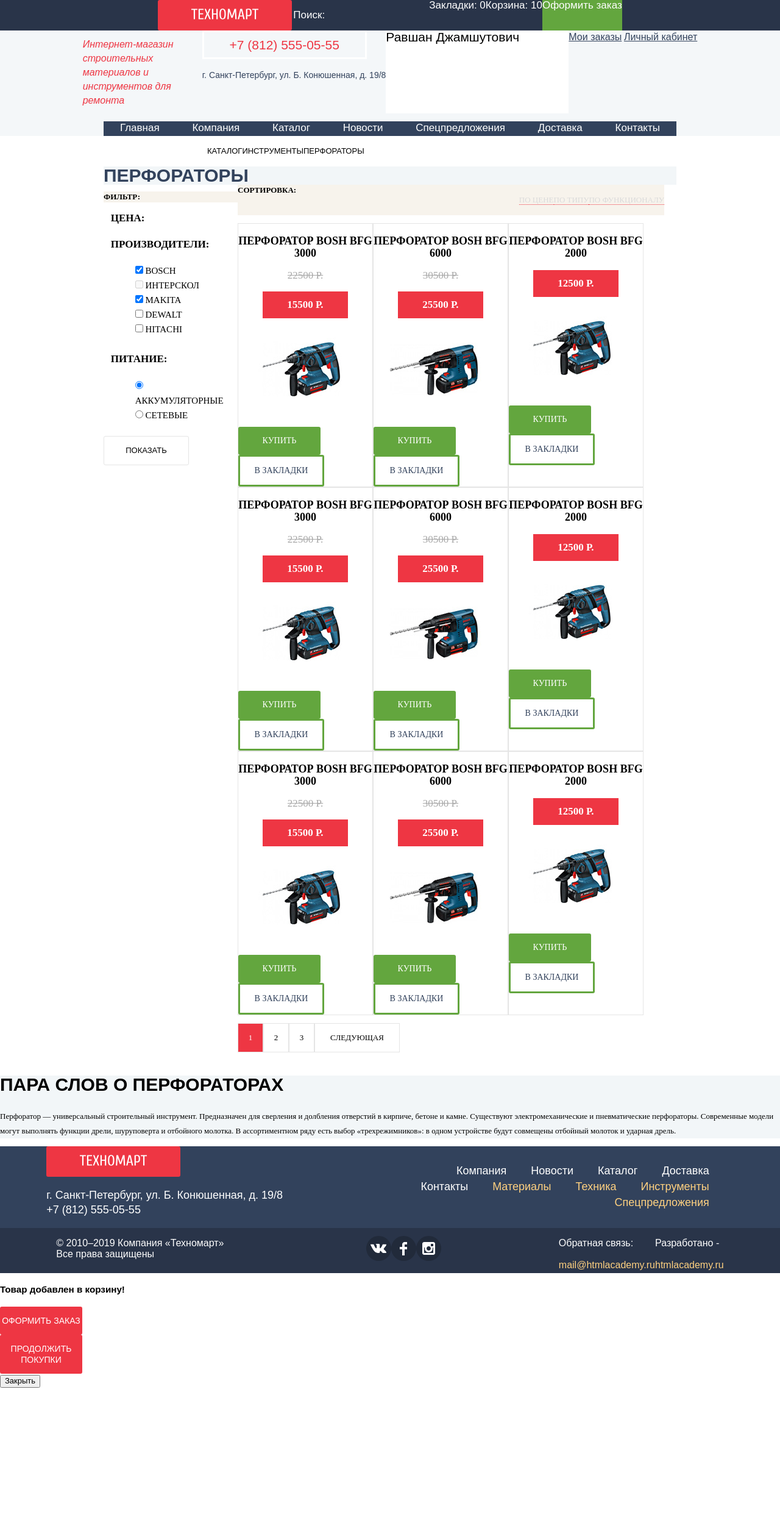
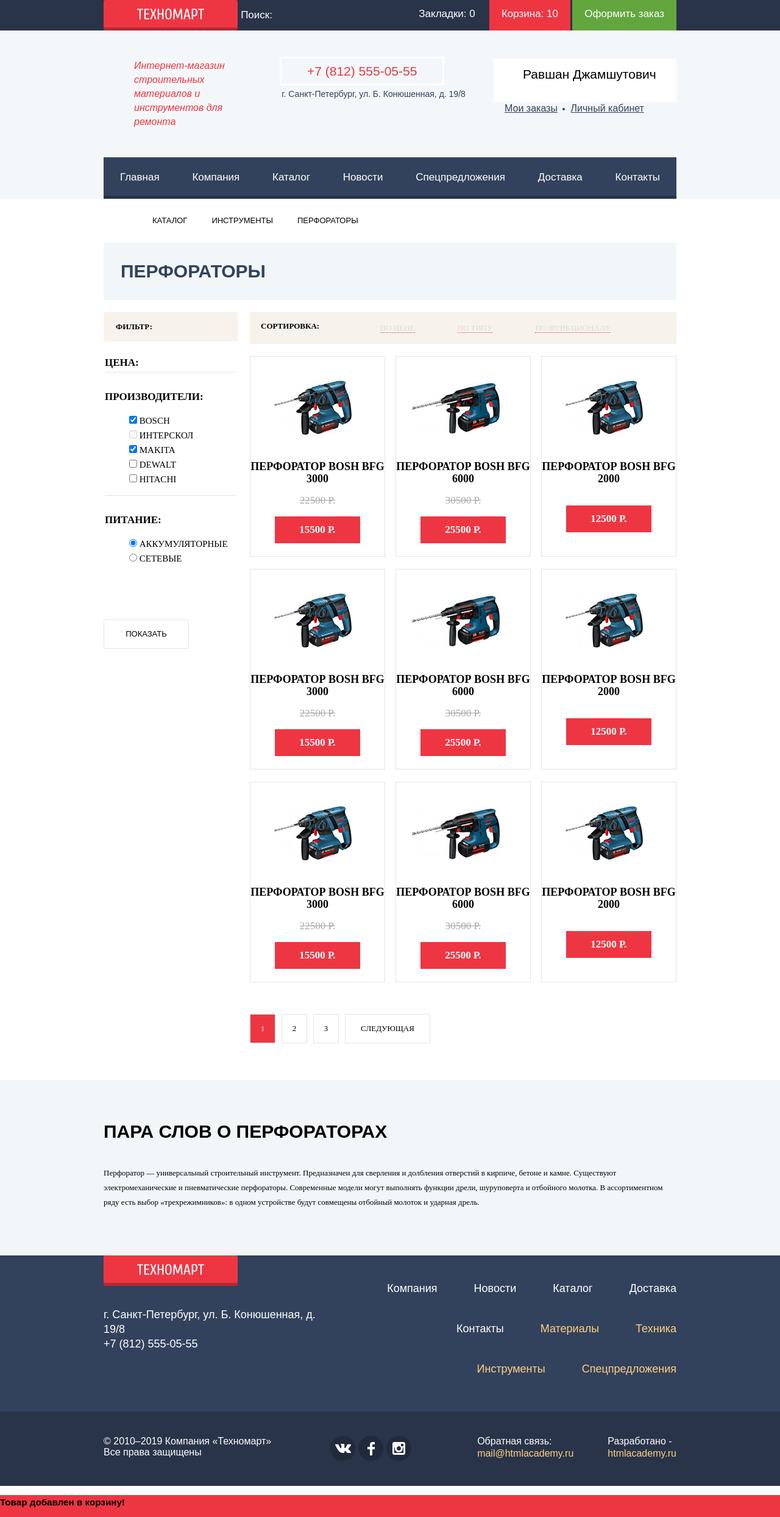
Before and after one commit to MaLkoLmX/439263-technomart-24, a plain HTML site: page catalog.html in a window 1280 px wide. Shown: the top 2488 px of the page at 61% size. Before the commit the page ends 2277 px from the top, so only its background shows below. Drawn offline with Linux system fonts and the light colour scheme; a web font is replaced by a local one.

Commit message:
15. Основное задание: начинаем строить сетку личного проекта на флексах

```diff
--- a/catalog.html
+++ b/catalog.html
@@ -10,8 +10,8 @@
 
   <body>
 
-    <header class="header">
-
+    <header class="header header--catalog">
+      <div class="container">
         <div class="header__menu menu">
           <a class="menu__logo button" href="index.html">
             <img src="img/logo-technomart.svg" width="110" height="18" alt="Логотип: Техномарт">
@@ -21,6 +21,7 @@
           <a class="menu__item basket" href="#">Корзина: 10</a>
           <a class="menu__item order" href="#">Оформить заказ</a>
         </div>
+      </div>
 
       <div class="header__main main">
         <h1 class="main__title">Интернет-магазин строительных материалов и инструментов для ремонта</h1>
@@ -28,12 +29,12 @@
           <a class="main__tell" href="tel:+78125550555">+7 (812) 555-05-55</a>
           <p class="main__address">г. Санкт-Петербург, ул. Б. Конюшенная, д. 19/8</p>
         </div>
-        <div class="main__user user">
+        <div class="main__user user user--catalog">
           <!-- <a class="user__button login" href="#">Войти</a>
           <a class="user__button checkIn" href="#">Регистрация</a> -->
           <a class="user__user" href="#">Равшан Джамшутович</a>
           <div class="user__wrapper">
-            <a class="user__link" href="#">Мои заказы</a>
+            <a class="user__link user__link--point" href="#">Мои заказы</a>
             <a class="user__link" href="#">Личный кабинет</a>
           </div>
         </div>
@@ -84,7 +85,7 @@
           <section class="perforators__filters filters">
             <h2 class="filters__title">Фильтр:</h2>
             <form class="filters__filter filter" method="get" action="https://echo.htmlacademy.ru">
-              <fieldset class="filters__field">
+              <fieldset class="filters__field filters__field--price">
                 <legend class="filters__name">Цена:</legend>
                 <div class="filre__range"></div>
               </fieldset>
@@ -125,7 +126,7 @@
                 </ul>
               </fieldset>
 
-              <fieldset class="filters__field">
+              <fieldset class="filters__field filters__field--nutrition">
                 <legend class="filters__name">Питание:</legend>
                 <ul class="filters__list">
                   <li>
@@ -163,10 +164,10 @@
                   <a class="sorting__link" href="#">По функционалу</a>
                 </li>
                 <li>
-                  <a class="sorting__link" href="#"><span class="visually-hidden">По возрастанию</span></a>
+                  <a class="sorting__link sorting__link--arrow" href="#"><span class="visually-hidden">По возрастанию</span></a>
                 </li>
                 <li>
-                  <a class="sorting__link" href="#"><span class="visually-hidden">По убыванию</span></a>
+                  <a class="sorting__link sorting__link--arrow" href="#"><span class="visually-hidden">По убыванию</span></a>
                 </li>
               </ul>
             </div>
@@ -176,7 +177,7 @@
                 <h3 class="products__item-title">Перфоратор BOSH BFG 3000</h3>
                 <p class="products__price">22500 Р.</p>
                 <b class="products__discounts">15500 Р.</b>
-                <img src="img/Perforator-3000.jpg" width="218" height="170" alt="Перфоратор BOSH BFG 3000">
+                <img class="catalog__img" src="img/Perforator-3000.jpg" width="218" height="170" alt="Перфоратор BOSH BFG 3000">
                 <div class="catalog__pointed">
                   <a class="catalog-button button" href="#">Купить</a>
                   <a class="catalog-bookmark button" href="#">В закладки</a>
@@ -186,7 +187,7 @@
                 <h3 class="products__item-title">Перфоратор BOSH BFG 6000</h3>
                 <p class="products__price">30500 Р.</p>
                 <b class="products__discounts">25500 Р.</b>
-                <img src="img/Perforator-6000.jpg" width="218" height="170" alt="Перфоратор BOSH BFG 6000">
+                <img class="catalog__img" src="img/Perforator-6000.jpg" width="218" height="170" alt="Перфоратор BOSH BFG 6000">
                 <div class="catalog__pointed">
                   <a class="catalog-button button" href="#">Купить</a>
                   <a class="catalog-bookmark button" href="#">В закладки</a>
@@ -196,7 +197,7 @@
                 <h3 class="products__item-title">Перфоратор BOSH BFG 2000</h3>
                 <p class="products__price"></p>
                 <b class="products__discounts">12500 Р.</b>
-                <img src="img/Perforator-3000.jpg" width="218" height="170" alt="Перфоратор BOSH BFG 2000">
+                <img class="catalog__img" src="img/Perforator-3000.jpg" width="218" height="170" alt="Перфоратор BOSH BFG 2000">
                 <div class="catalog__pointed">
                   <a class="catalog-button button" href="#">Купить</a>
                   <a class="catalog-bookmark button" href="#">В закладки</a>
@@ -206,7 +207,7 @@
                 <h3 class="products__item-title">Перфоратор BOSH BFG 3000</h3>
                 <p class="products__price">22500 Р.</p>
                 <b class="products__discounts">15500 Р.</b>
-                <img src="img/Perforator-3000.jpg" width="218" height="170" alt="Перфоратор BOSH BFG 3000">
+                <img class="catalog__img" src="img/Perforator-3000.jpg" width="218" height="170" alt="Перфоратор BOSH BFG 3000">
                 <div class="catalog__pointed">
                   <a class="catalog-button button" href="#">Купить</a>
                   <a class="catalog-bookmark button" href="#">В закладки</a>
@@ -216,7 +217,7 @@
                 <h3 class="products__item-title">Перфоратор BOSH BFG 6000</h3>
                 <p class="products__price">30500 Р.</p>
                 <b class="products__discounts">25500 Р.</b>
-                <img src="img/Perforator-6000.jpg" width="218" height="170" alt="Перфоратор BOSH BFG 6000">
+                <img class="catalog__img" src="img/Perforator-6000.jpg" width="218" height="170" alt="Перфоратор BOSH BFG 6000">
                 <div class="catalog__pointed">
                   <a class="catalog-button button" href="#">Купить</a>
                   <a class="catalog-bookmark button" href="#">В закладки</a>
@@ -226,7 +227,7 @@
                 <h3 class="products__item-title">Перфоратор BOSH BFG 2000</h3>
                 <p class="products__price"></p>
                 <b class="products__discounts">12500 Р.</b>
-                <img src="img/Perforator-3000.jpg" width="218" height="170" alt="Перфоратор BOSH BFG 2000">
+                <img class="catalog__img" src="img/Perforator-3000.jpg" width="218" height="170" alt="Перфоратор BOSH BFG 2000">
                 <div class="catalog__pointed">
                   <a class="catalog-button button" href="#">Купить</a>
                   <a class="catalog-bookmark button" href="#">В закладки</a>
@@ -236,7 +237,7 @@
                 <h3 class="products__item-title">Перфоратор BOSH BFG 3000</h3>
                 <p class="products__price">22500 Р.</p>
                 <b class="products__discounts">15500 Р.</b>
-                <img src="img/Perforator-3000.jpg" width="218" height="170" alt="Перфоратор BOSH BFG 3000">
+                <img class="catalog__img" src="img/Perforator-3000.jpg" width="218" height="170" alt="Перфоратор BOSH BFG 3000">
                 <div class="catalog__pointed">
                   <a class="catalog-button button" href="#">Купить</a>
                   <a class="catalog-bookmark button" href="#">В закладки</a>
@@ -246,7 +247,7 @@
                 <h3 class="products__item-title">Перфоратор BOSH BFG 6000</h3>
                 <p class="products__price">30500 Р.</p>
                 <b class="products__discounts">25500 Р.</b>
-                <img src="img/Perforator-6000.jpg" width="218" height="170" alt="Перфоратор BOSH BFG 6000">
+                <img class="catalog__img" src="img/Perforator-6000.jpg" width="218" height="170" alt="Перфоратор BOSH BFG 6000">
                 <div class="catalog__pointed">
                   <a class="catalog-button button" href="#">Купить</a>
                   <a class="catalog-bookmark button" href="#">В закладки</a>
@@ -256,7 +257,7 @@
                 <h3 class="products__item-title">Перфоратор BOSH BFG 2000</h3>
                 <p class="products__price"></p>
                 <b class="products__discounts">12500 Р.</b>
-                <img src="img/Perforator-3000.jpg" width="218" height="170" alt="Перфоратор BOSH BFG 2000">
+                <img class="catalog__img" src="img/Perforator-3000.jpg" width="218" height="170" alt="Перфоратор BOSH BFG 2000">
                 <div class="catalog__pointed">
                   <a class="catalog-button button" href="#">Купить</a>
                   <a class="catalog-bookmark button" href="#">В закладки</a>
@@ -283,8 +284,10 @@
         </div>
 
         <section class="about-perforators">
+          <div class="about-perforators-columns">
             <h2 class="about-perforators__title">Пара слов о перфораторах</h2>
             <p class="about-perforators__description">Перфоратор — универсальный строительный инструмент. Предназначен для сверления и долбления отверстий в кирпиче, бетоне и камне. Существуют электромеханические и пневматические перфораторы. Современные модели могут выполнять функции дрели, шуруповерта и отбойного молотка. В ассортиментном ряду есть выбор «трехрежимников»: в одном устройстве будут совмещены отбойный молоток и ударная дрель.</p>
+          </div>
         </section>
 
       </div>
@@ -292,6 +295,7 @@
     </main>
 
     <footer class="footer">
+      <div class="container-footer">
         <div class="footer__footer-top footer-top">
           <div class="footer-top__container">
             <a class="menu__logo button" href="index.html">
@@ -304,19 +308,19 @@
           </div>
 
           <ul class="footer-top__nav nav">
-          <li>
+            <li class="nav__item">
               <a class="nav__link" href="company.html">Компания</a>
             </li>
-          <li>
+            <li class="nav__item">
               <a class="nav__link" href="news.html">Новости</a>
             </li>
-          <li>
+            <li class="nav__item">
               <a class="nav__link" href="catalog.html">Каталог</a>
             </li>
-          <li>
+            <li class="nav__item">
               <a class="nav__link" href="delivery.html">Доставка</a>
             </li>
-          <li>
+            <li class="nav__item">
               <a class="nav__link" href="contacts.html">Контакты</a>
             </li>
             <li>
@@ -333,7 +337,9 @@
             </li>
           </ul>
         </div>
+      </div>
 
+      <div class="container-foter-bottom">
         <div class="footer__footer-bottom footer-bottom">
           <div class="footer-bottom__rights rights">
             <p class="rights__protection">
@@ -384,13 +390,14 @@
           </div>
 
           <div class="footer-bottom__copyright copyright">
-          <div>
+            <div class="copyright__wrapper">
               <p class="copyright__description">Обратная связь:</p>
               <a class="copyright__link" href="mailto:mail@htmlacademy.ru">mail@htmlacademy.ru</a>
             </div>
-          <div>
+            <div class="copyright__wrapper">
               <p class="copyright__description">Разработано -</p>
               <a class="copyright__link" href="https://htmlacademy.ru/">htmlacademy.ru</a>
+            </div>
           </div>
         </div>
 
--- a/css/style.css
+++ b/css/style.css
@@ -62,20 +62,34 @@
 
 .header {
   width: 100%;
+  margin-bottom: 59px;
 
   background-color: #f4f7f9;
 }
 
+.header--catalog {
+  margin-bottom: 24px;
+}
+
+.container {
+  width: 100%;
+  margin-bottom: 46px;
+
+  background-color: #293449;
+}
+
 .menu {
   display: flex;
-  justify-content: center;
-  background-color: #293449;
+  justify-content: space-between;
+  width: 940px;
+  margin: 0 auto;
 }
 
 .menu__logo {
   padding: 14px 0;
   width: 220px;
-  background-color: #ee3643;
+
+  box-shadow: inset 0 -5px 0 0 rgba(0, 0, 0, 0.24);
 }
 
 .menu__logo:focus,
@@ -88,6 +102,7 @@
 }
 
 .menu__item {
+  padding: 14px 20px;
   font-size: 17px;
   line-height: 18px;
   color: #ffffff;
@@ -115,7 +130,12 @@
   background-color: #518534;
 }
 
+.basket {
+  background-color: #ee3643;
+}
+
 .menu__search {
+  width: 271px;
   font-size: 17px;
   line-height: 18px;
   color: #000000;
@@ -146,9 +166,15 @@
   flex-wrap: wrap;
 }
 
+.user--catalog {
+  width: 300px;
+}
+
 .user__user {
   display: block;
   width: 300px;
+  padding: 15px 0;
+  padding-left: 48px;
 
   font-size: 21px;
   line-height: 21px;
@@ -162,11 +188,26 @@
 }
 
 .user__link {
+  position: relative;
+  margin-left: 18px;
+
   font-size: 16px;
   line-height: 18px;
   color: #32425c;
 
   text-decoration: underline;
+}
+
+.user__link--point::after {
+  content: "";
+  position: absolute;
+  width: 4px;
+  height: 4px;
+  right: -12px;
+  top: 8px;
+
+  background-color: #32425c;
+  border-radius: 50%;
 }
 
 .user__link:focus,
@@ -180,12 +221,17 @@
 
 .main {
   display: flex;
-  justify-content: center;
+  justify-content: space-between;
+  width: 940px;
+  margin: 0 auto;
+  margin-bottom: 47px;
 }
 
 .main__title {
   display: block;
   width: 196px;
+  margin: 0;
+  padding-left: 50px;
 
   font-size: 16px;
   line-height: 23px;
@@ -197,6 +243,8 @@
 .main__tell {
   display: block;
   width: 264px;
+  margin: 0;
+  margin-bottom: 5px;
   padding: 10px 0;
 
   font-size: 21px;
@@ -204,10 +252,12 @@
   color: #ee3643;
   text-align: center;
 
-  border: 3px solid #ffffff;
+  outline: 3px solid #ffffff;
 }
 
 .main__address {
+  margin: 0;
+
   font-size: 14px;
   line-height: 24px;
   color: #32425c;
@@ -215,6 +265,8 @@
 
 .user__button {
   width: 120px;
+  margin-bottom: 20px;
+  margin-left: 10px;
   padding-top: 14px;
 
   font-size: 21px;
@@ -245,9 +297,11 @@
 .site-list {
   display: flex;
   justify-content: space-around;
-  padding: 0;
+  margin: 0;
+  padding: 22px 0;
 
   list-style: none;
+  box-shadow: inset 0 -5px 0 0 rgba(0, 0, 0, 0.24);
 }
 
 .site-silt__link {
@@ -269,6 +323,7 @@
 
 .offers {
   margin: 0 auto;
+  margin-bottom: 53px;
   width: 940px;
 }
 
@@ -283,11 +338,13 @@
 .offer__wrapper-second {
   display: flex;
   flex-direction: column;
+  margin-left: 20px;
 }
 
 .offers__item {
   width: 300px;
-  height: 123px;
+  margin-bottom: 20px;
+  padding: 16px 0;
 }
 
 .offers__item-img {
@@ -298,6 +355,8 @@
 
 .offers__title {
   margin: 0;
+  margin-left: 25px;
+  margin-bottom: 15px;
 
   font-size: 24px;
   line-height: 30px;
@@ -306,6 +365,8 @@
 }
 
 .offers__item-button {
+  margin-left: 25px;
+
   background-color: rgba(0,0,0, 0.1);
 }
 
@@ -326,6 +387,8 @@
 }
 
 .instruments {
+  margin-left: 20px;
+
   background-color: #3bbce3;
   background-image: url(../img/icon-instruments.svg);
   background-repeat: no-repeat;
@@ -336,6 +399,8 @@
 .perforators {
   width: 620px;
   height: 266px;
+  margin: 0;
+  padding: 0;
 }
 
 .drills__wrapper,
@@ -394,15 +459,21 @@
 }
 
 .popular-title {
+  margin: 32px 30px;
+
   font-size: 30px;
   line-height: 30px;
   color: #32425c;
   text-transform: uppercase;
 }
 
+.products {
+  margin-bottom: 21px;
+}
+
 .products__button,
 .manufacturers__button {
-  margin: 0;
+  margin: 25px 30px;
   width: 253px;
 }
 
@@ -410,6 +481,7 @@
   display: flex;
   justify-content: space-between;
   margin: 0 auto;
+  margin-bottom: 20px;
   width: 940px;
 
   background-color: #f9f5f0;
@@ -427,6 +499,7 @@
 
 .products__item {
   width: 219px;
+  padding-bottom: 22px;
 
   font-family: "PT Sans";
   text-align: center;
@@ -435,12 +508,23 @@
   border: 1px solid #eaeaea;
 }
 
+.products__cart {
+  display: flex;
+  flex-direction: column;
+}
+
+.products__img {
+  order: -1;
+}
+
 .products__item:focus,
 .products__item:hover {
   box-shadow: 0 10px 25px rgba(41, 52, 73, 0.5);
 }
 
 .products__item-title {
+  margin: 0;
+
   font-size: 18px;
   line-height: 20px;
   color: #000000;
@@ -466,10 +550,15 @@
   background-color: #ee3643;
 }
 
+.manufacturers {
+  margin-bottom: 60px;
+}
+
 .manufacturers__wrapper {
   display: flex;
   justify-content: space-between;
   margin: 0 auto;
+  margin-bottom: 20px;
   width: 940px;
 
   background-color: #f9f5f0;
@@ -487,7 +576,9 @@
 }
 
 .manufacturers__item {
-  width: 219px;
+  width: 220px;
+  margin-bottom: 20px;
+
   border: 1px solid #eaeaea;
 
   text-align: center;
@@ -502,17 +593,32 @@
   opacity: 0.3;
 }
 
+.manufacturers__cart {
+  display: flex;
+  align-items: center;
+  justify-content: center;
+  height: 100%;
+}
+
+.manufacturers__cart img {
+  margin: auto;
+}
+
 .services {
+  margin-bottom: 80px;
+
   background-color: #f4f8f9;
 }
 
 .services__columns {
   width: 940px;
   margin: 0 auto;
+  padding-top: 60px;
 }
 
 .services__title {
-  margin-left: 130px;
+  margin: 0;
+  margin-bottom: 40px;
 
   font-size: 30px;
   line-height: 30px;
@@ -522,6 +628,7 @@
 
 .slider-service__title {
   margin: 0;
+  margin-bottom: 40px;
   font-size: 36px;
   line-height: 24px;
   color: #32425c;
@@ -531,12 +638,44 @@
 .services__description,
 .slider-service__description {
   display: block;
-  margin-left: 130px;
   width: 400px;
+  margin: 0;
 
   font-size: 13px;
   line-height: 24px;
   color: #000000;
+}
+
+.services__description {
+  margin-bottom: 75px;
+}
+
+.slider-service__slides {
+  padding-top: 48px;
+}
+
+.slider-service__kinds {
+  width: 640px;
+  padding-bottom: 132px;
+
+  background-repeat: no-repeat;
+  background-position: 110px 35px;
+}
+
+.delivery-service {
+  background-image: url("../img/delivery.png");
+}
+
+.warranty-service {
+  display: none;
+
+  background-image: url("../img/warranty.png");
+}
+
+.credit-service {
+  display: none;
+
+  background-image: url("../img/credit.png");
 }
 
 .slider-service__description {
@@ -573,7 +712,7 @@
 .slider-service__control {
   display: flex;
   flex-direction: column;
-  margin-left: 130px;
+  margin-right: 80px;
 }
 
 .slider-service__button {
@@ -596,7 +735,9 @@
 
 .page-main__wrapper {
   display: flex;
+  justify-content: space-between;
   margin: 0 auto;
+  margin-bottom: 85px;
   width: 940px;
 }
 
@@ -609,6 +750,9 @@
 
 .aboutUs__description {
   width: 530px;
+  margin: 0;
+  margin-top: 40px;
+  margin-bottom: 30px;
 
   font-family: "PT Sans";
   font-size: 13px;
@@ -621,6 +765,8 @@
 }
 
 .aboutUs__list {
+  margin: 0;
+  margin-bottom: 40px;
   list-style: none;
 }
 
@@ -652,6 +798,8 @@
 }
 
 .contacts__title {
+  margin: 0;
+
   font-size: 30px;
   line-height: 30px;
   color: #000000;
@@ -660,24 +808,37 @@
 
 .contacts__description {
   width: 177px;
+  margin: 40px 0;
 
   font-size: 13px;
   line-height: 24px;
   color: #000000;
 }
 
+.contacnts__map {
+  margin-bottom: 40px;
+}
+
 .contacts__button {
   width: 300px;
 }
 
-.footer-top {
-  display: flex;
-  justify-content: space-around;
-
+.container-footer {
+  padding-bottom: 56px;
   background-color: #32425c;
 }
 
+.footer-top {
+  display: flex;
+  justify-content: space-between;
+  width: 940px;
+  margin: 0 auto;
+}
+
 .footer-top__contacts {
+  margin: 0;
+  margin-top: 35px;
+
   font-size: 18px;
   line-height: 24px;
   color: #ffffff;
@@ -688,13 +849,20 @@
   justify-content: flex-end;
   flex-wrap: wrap;
   align-content: center;
-  width: 547px;
+  width: 615px;
+  padding: 0;
+  margin: 0;
+  margin-top: 42px;
 
   list-style: none;
 }
 
+.nav__item {
+  margin-bottom: 40px;
+}
+
 .nav__link {
-  margin-right: 40px;
+  margin-left: 60px;
 
   font-size: 18px;
   line-height: 24px;
@@ -716,14 +884,21 @@
   color: #ffd180;
 }
 
-.footer-bottom {
-  display: flex;
-  justify-content: space-around;
-
+.container-foter-bottom {
+  padding: 40px 0;
   background-color: #293449;
 }
 
+.footer-bottom {
+  display: flex;
+  justify-content: space-between;
+  width: 940px;
+  margin: 0 auto;
+}
+
 .rights__protection {
+  margin: 0;
+
   font-size: 16px;
   line-height: 18px;
   color: #ffffff;
@@ -733,6 +908,7 @@
   display: flex;
   justify-content: center;
   width: 140px;
+  margin: 0;
 
   list-style: none;
 }
@@ -743,6 +919,7 @@
   justify-content: center;
   width: 41px;
   height: 41px;
+  margin-left: 5px;
 
   background-color: #212a3a;
   border-radius: 50%;
@@ -758,7 +935,13 @@
   display: flex;
 }
 
+.copyright__wrapper {
+  margin-left: 56px;
+}
+
 .copyright__description {
+  margin: 0;
+
   font-size: 16px;
   line-height: 18px;
   color: #ffffff;
@@ -783,16 +966,19 @@
 .catalog-columns {
   width: 940px;
   margin: 0 auto;
+  margin-bottom: 60px;
 }
 
 .perforators-filter__nav {
   display: flex;
-  margin-left: 130px;
+  margin-bottom: 24px;
 
   list-style: none;
 }
 
 .perforators-filter__nav-link {
+  margin-right: 40px;
+
   font-size: 13px;
   line-height: 18px;
   color: #000000;
@@ -801,7 +987,10 @@
 
 .perforators-filter__title {
   margin: 0 auto;
-  width: 940px;
+  width: auto;
+  margin-bottom: 20px;
+  padding: 32px 0;
+  padding-left: 28px;
 
   font-size: 30px;
   line-height: 30px;
@@ -813,9 +1002,15 @@
 
 .filters {
   width: 220px;
+  margin-right: 20px;
 }
 
 .filters__title {
+  width: auto;
+  margin: 0;
+  margin-bottom: 20px;
+  padding: 15px 20px;
+
   font-size: 13px;
   line-height: 18px;
   color: #000000;
@@ -837,6 +1032,15 @@
 }
 
 .filters__field {
+  margin-bottom: 25px;
+  padding: 0;
+
+  border: none;
+  border-bottom: 1px solid #e5e5e5;
+}
+
+.filters__field--nutrition {
+  margin-bottom: 74px;
   border: none;
 }
 
@@ -876,7 +1080,9 @@
 .sorting {
   display: flex;
   justify-content: space-between;
-  width: 700px;
+  width: auto;
+  margin-bottom: 20px;
+  padding: 14px 18px;
 
   background-color: #f7f3ec;
 }
@@ -889,16 +1095,24 @@
 
 .sorting__type {
   display: flex;
+  margin: 0;
+  padding: 0;
 
   list-style: none;
 }
 
 .sorting__link {
+  margin-left: 70px;
+
   font-size: 13px;
   line-height: 18px;
   color: #dadada;
 
   border-bottom: 1px dotted #ee3643;
+}
+
+.sorting__link--arrow {
+  margin-left: 45px;
 }
 
 .sorting__link:focus,
@@ -922,10 +1136,17 @@
   display: flex;
   flex-wrap: wrap;
   padding: 0;
+  margin: 0;
+  margin-bottom: 52px;
 }
 
 .catalog__item {
+  display: flex;
+  flex-direction: column;
   width: 220px;
+  margin-right: 17px;
+  margin-bottom: 20px;
+  padding-bottom: 21px;
 
   text-align: center;
 
@@ -938,7 +1159,24 @@
   box-shadow: 0 10px 25px rgba(41, 52, 73, 0.5);
 }
 
+.catalog__item:nth-child(3n) {
+  margin-right: 0;
+}
+
+.catalog__item:nth-child(7),
+.catalog__item:nth-child(8),
+.catalog__item:nth-child(9) {
+  margin-bottom: 0;
+}
+
+.catalog__pointed {
+  display: none;
+  width: auto;
+}
+
 .catalog-button {
+  margin: 0 auto;
+
   font-size: 14px;
   line-height: 18px;
   color: #ffffff;
@@ -955,13 +1193,20 @@
   background-color: #518534;
 }
 
+.catalog__img {
+  order: -1;
+}
+
 .catalog-bookmark {
+  margin: 0 auto;
+  margin-top: 7px;
+
   font-size: 14px;
   line-height: 18px;
   color: #32425c;
 
   background-color: #ffffff;
-  border: 3px solid #63a63e;
+  outline: 3px solid #63a63e;
 }
 
 .catalog-bookmark:focus,
@@ -980,6 +1225,7 @@
 .catalog__pagination {
   display: flex;
   padding: 0;
+  margin: 0;
 
   list-style: none;
 }
@@ -988,6 +1234,7 @@
   display: block;
   padding: 14px 0;
   width: 40px;
+  margin-right: 10px;
 
   font-size: 13px;
   line-height: 18px;
@@ -1015,11 +1262,21 @@
   background-color: #ee3643;
 }
 
+.about-perforators-columns {
+  width: 940px;
+  margin: 0 auto;
+}
+
 .about-perforators {
+  padding-top: 70px;
+  padding-bottom: 75px;
   background-color: #f2f6f8;
 }
 
 .about-perforators__title {
+  margin: 0;
+  margin-bottom: 41px;
+
   font-size: 30px;
   line-height: 30px;
   color: #000000;
@@ -1027,6 +1284,8 @@
 }
 
 .about-perforators__description {
+  margin: 0;
+
   font-family: "PT Sans";
   font-size: 13px;
   line-height: 24px;
```
Also changed, not shown: index.html (+33 -30 lines). Lines whose indentation alone changed are shown as unchanged.
